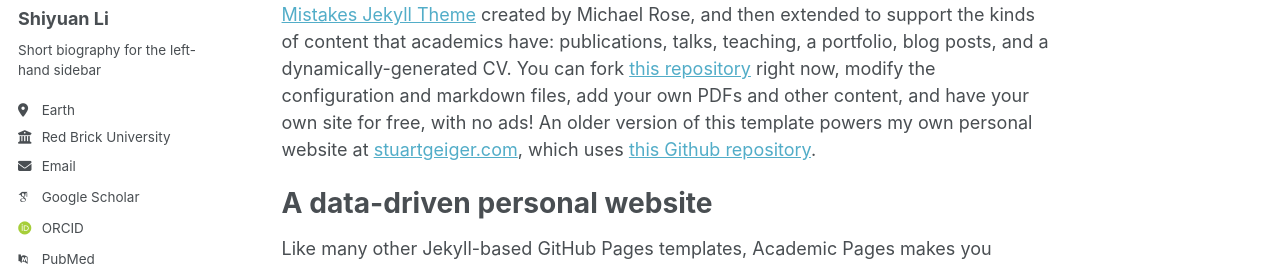
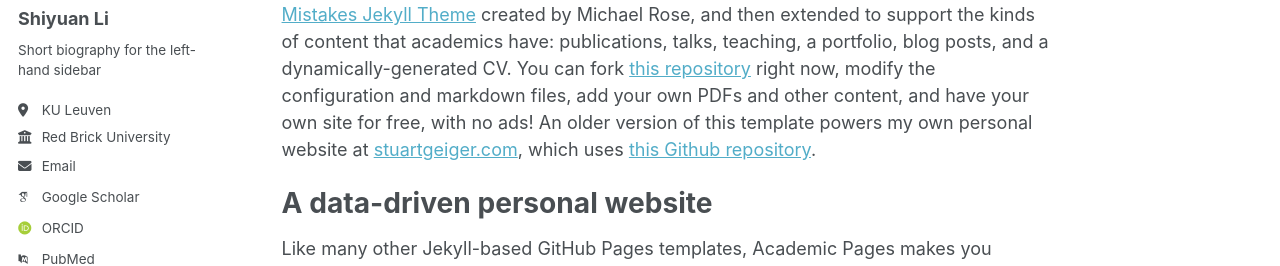
Before and after one commit to ShiyuanLi1/shiyuanli1.github.io, a Jekyll site: the page built from _pages/about.md, in a window 1280 px wide. Shown: the part 283-549 px from the top of the page. Built offline with Jekyll 4.4.1, drawn with Linux system fonts in a browser that asks for light colours; some web fonts are replaced.

Commit message:
Update _config.yml

```diff
--- a/_config.yml
+++ b/_config.yml
@@ -25,7 +25,7 @@ author:
   name             : "Shiyuan Li"
   pronouns         : # example: "she/her"
   bio              : "Short biography for the left-hand sidebar"
-  location         : "Earth"
+  location         : "KU Leuven"
   employer         : "Red Brick University"
   uri              : # URL
   email            : "shiyuan.li@kuleuven.be"
```
